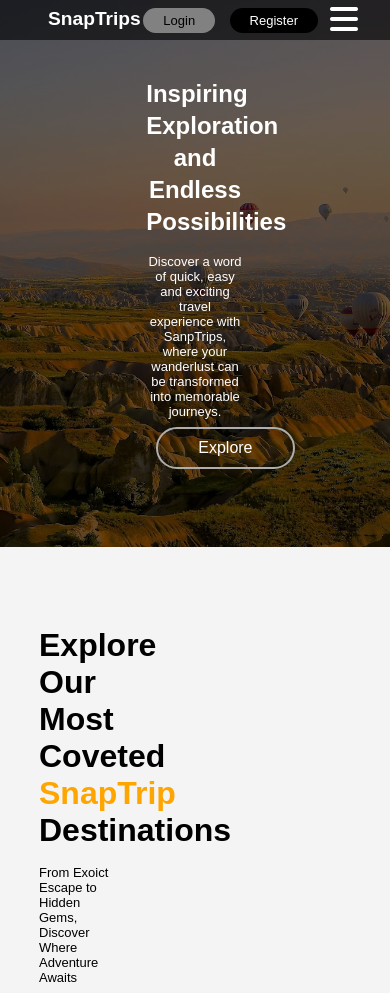
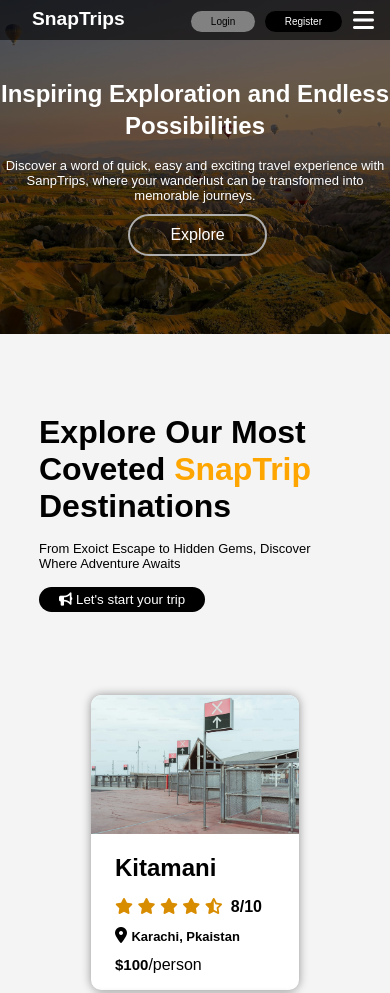
Before and after one commit to Sohaib-Ahsan22/Travel-Website, a plain HTML site: page index.html in a window 390 px wide. Shown: the top 993 px of the page. Drawn offline with Linux system fonts and the light colour scheme.

Commit message:
Update style.css

```diff
--- a/style.css
+++ b/style.css
@@ -34,7 +34,7 @@ body {
 
 .nav-logo {
   float: left;
-  width: 33.33%;
+  width: 30%;
   font-size: larger;
   cursor: pointer;
   margin-top: 0.5rem;
@@ -114,7 +114,7 @@ body {
   margin: auto;
   padding: 20% 0;
   right: 36vw;
-  width: 25%;
+  max-width: max-content;
   text-align: center;
 }
 
@@ -149,7 +149,7 @@ p {
 }
 
 .content {
-  width: 20%;
+  max-width: 18em;
   margin-top: 5rem;
   margin: 5rem 10%;
 }
@@ -193,7 +193,7 @@ p {
 .cards {
   display: flex;
   flex-wrap: wrap;
-  justify-content: space-between;
+  justify-content: space-around;
 }
 
 .card-1 {
@@ -289,9 +289,10 @@ p {
 }
 .hamburger-menu i {
   position: absolute;
-  right: 2rem;
-  top: 0.2rem;
+  right: 1rem;
+  top: 0.5rem;
   color: white;
+  font-size: x-large;
 }
 .hamburger-menu .menu-items {
   display: none;
@@ -328,8 +329,17 @@ p {
   .nav-btn {
     margin-right: 1.5rem;
   }
+  .btn {
+    font-size: x-small;
+    margin-top: 0.7rem;
+    margin-left: 5px;
+  }
+  .btn-2 {
+    margin-right: 1.5rem;
+  }
   .nav-logo {
     width: 20%;
+    margin-left: 2rem;
   }
 }
 
```
